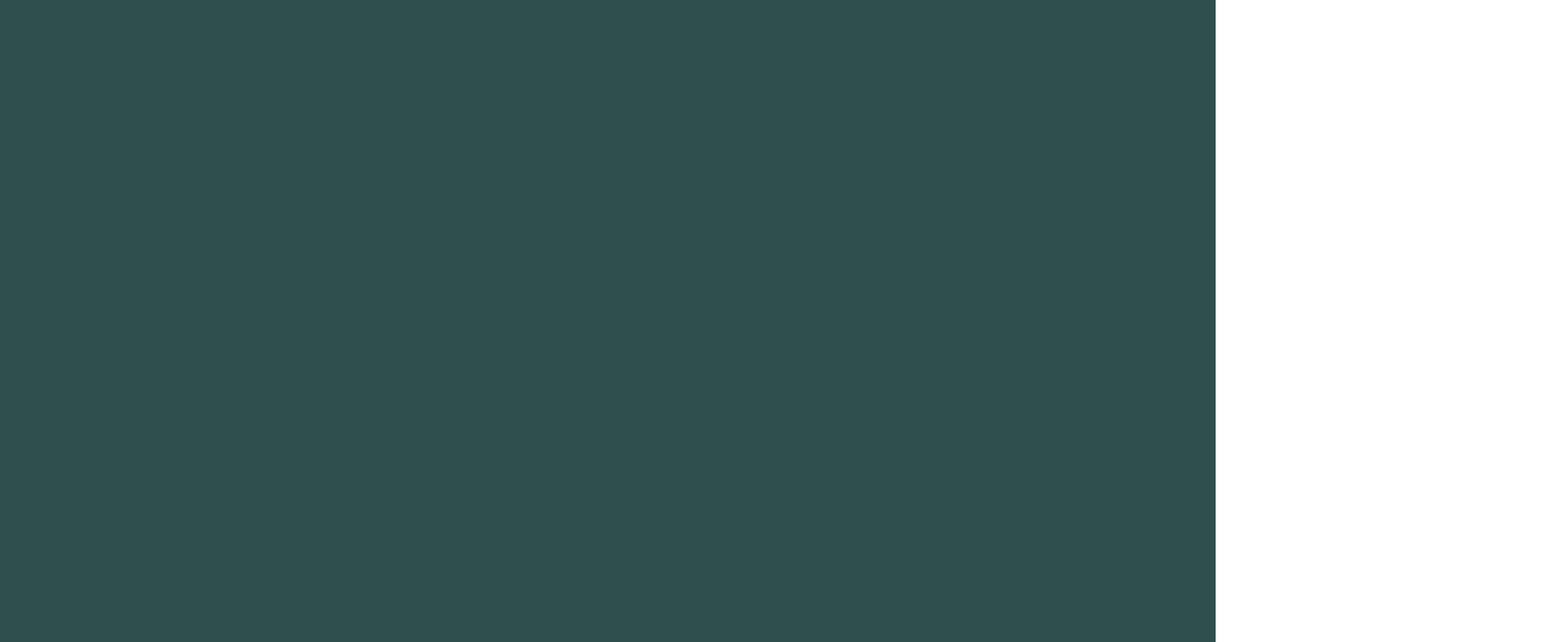
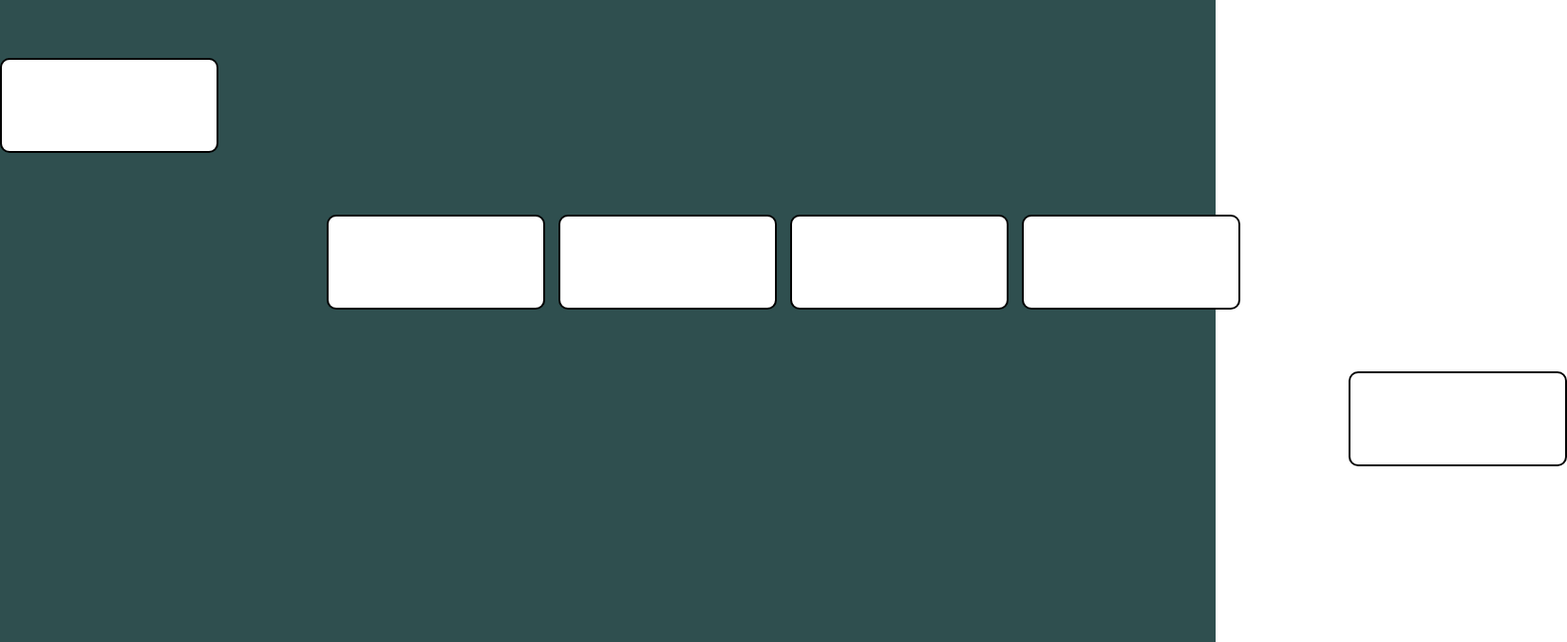
Before and after one commit to chathurasandaruwan/Assignment-08-case_2, a plain HTML site: page index.html in a window 1280 px wide. Shown: the part 124-800 px from the top of the page at 95% size, 1650 px wide, since content can reach past the window. Drawn offline with nearby package versions, Linux system fonts and the light colour scheme.

Commit message:
create 6 div and position it

```diff
--- a/index.html
+++ b/index.html
@@ -11,11 +11,40 @@
             width: 100vw;
             text-align: center;
             background-color: darkslategrey;
+            position: relative;
         }
         section>h1{
             color: white;
             font-size: 72px;
             padding-top: 30px;
+        }
+        section>main{
+            height: 100px;
+            width: 1650px;
+            display: flex;
+            justify-content: space-between;
+            position: absolute;
+            top: 0;
+            bottom: 0;
+            left: 0;
+            right: 0;
+            margin: auto;
+
+        }
+        .colorBox{
+            width: 230px;
+            height: 100px;
+            background-color: white;
+            border-radius: 10px;
+            border: 2px solid black;
+        }
+        section>main>div:first-child{
+            margin-top: -10%;
+            margin-right: 100px;
+        }
+        section>main>div:last-child{
+            margin-top: 10%;
+            margin-left: 100px;
         }
 
     </style>
@@ -23,6 +52,16 @@
 <body>
 <section>
     <h1>java Script Queue</h1>
+    <main>
+        <div class="colorBox"></div>
+        <div class="colorBox"></div>
+        <div class="colorBox"></div>
+        <div class="colorBox"></div>
+        <div class="colorBox"></div>
+        <div class="colorBox"></div>
+
+
+    </main>
 </section>
 
 
```
